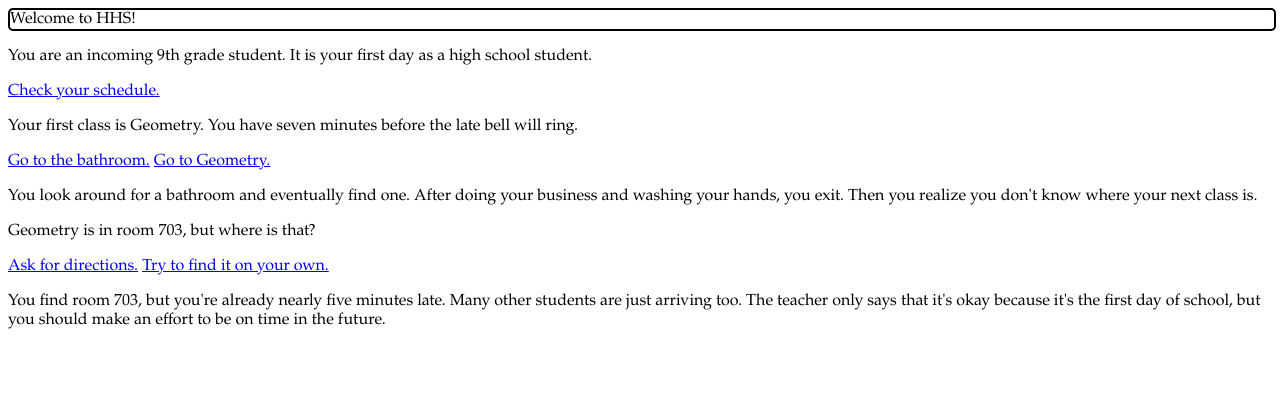
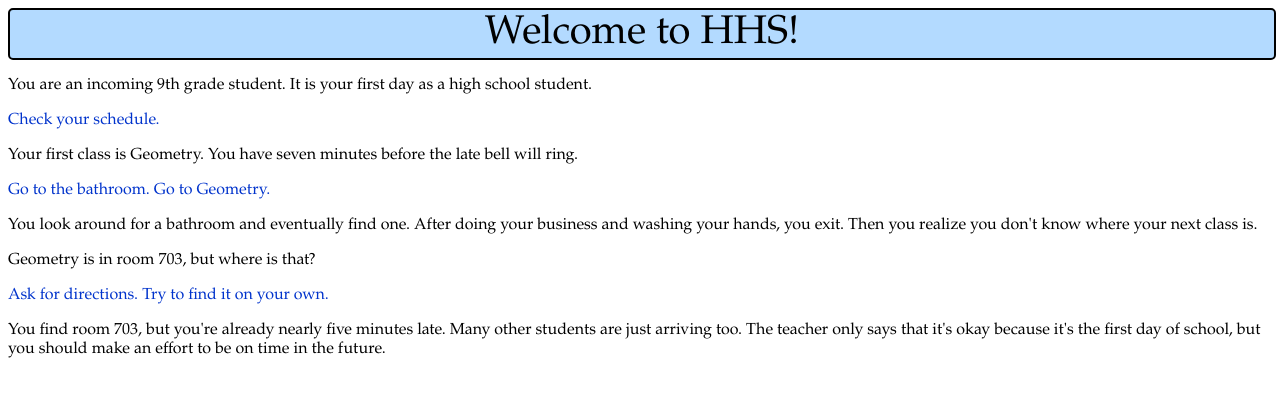
Before and after one commit to hhsquest/hhsquest.github.io, a plain HTML site: page index.html in a window 1280 px wide. Drawn offline with Linux system fonts and the light colour scheme.

Commit message:
Update stylesheet.css

```diff
--- a/stylesheet.css
+++ b/stylesheet.css
@@ -2,7 +2,10 @@ div {
   border: black solid 2px;
   width: 100%;
   border-radius: 5px;
+  text-align: center;
+  font-size: 2.5em;
   font-family: Palatino, "Palatino Linotype";
+  background-color: #b3daff;
 }
 
 section {
@@ -10,3 +13,13 @@ section {
   font-size: 1em;
   color: black;
 }
+
+a {
+  text-decoration: none;
+  color: #0033cc;
+}
+
+a:hover {
+  text-decoration: underline;
+  color: #999999;
+}
```
